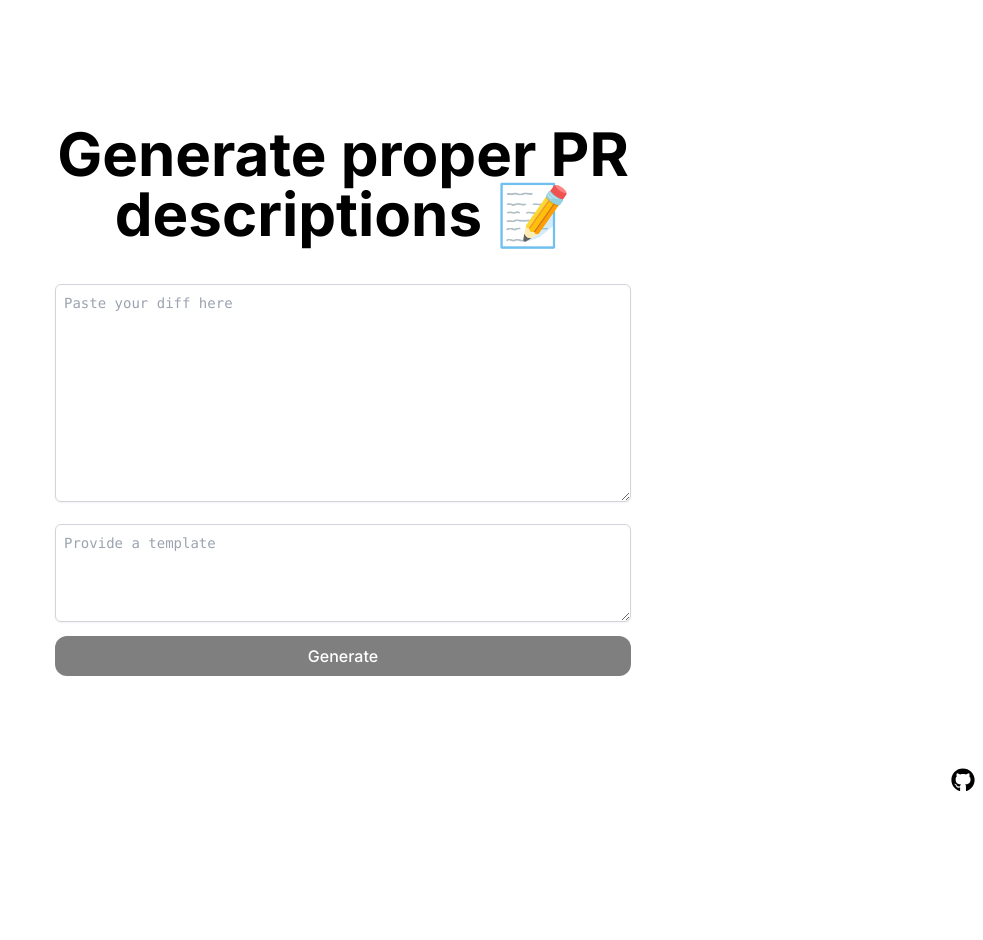
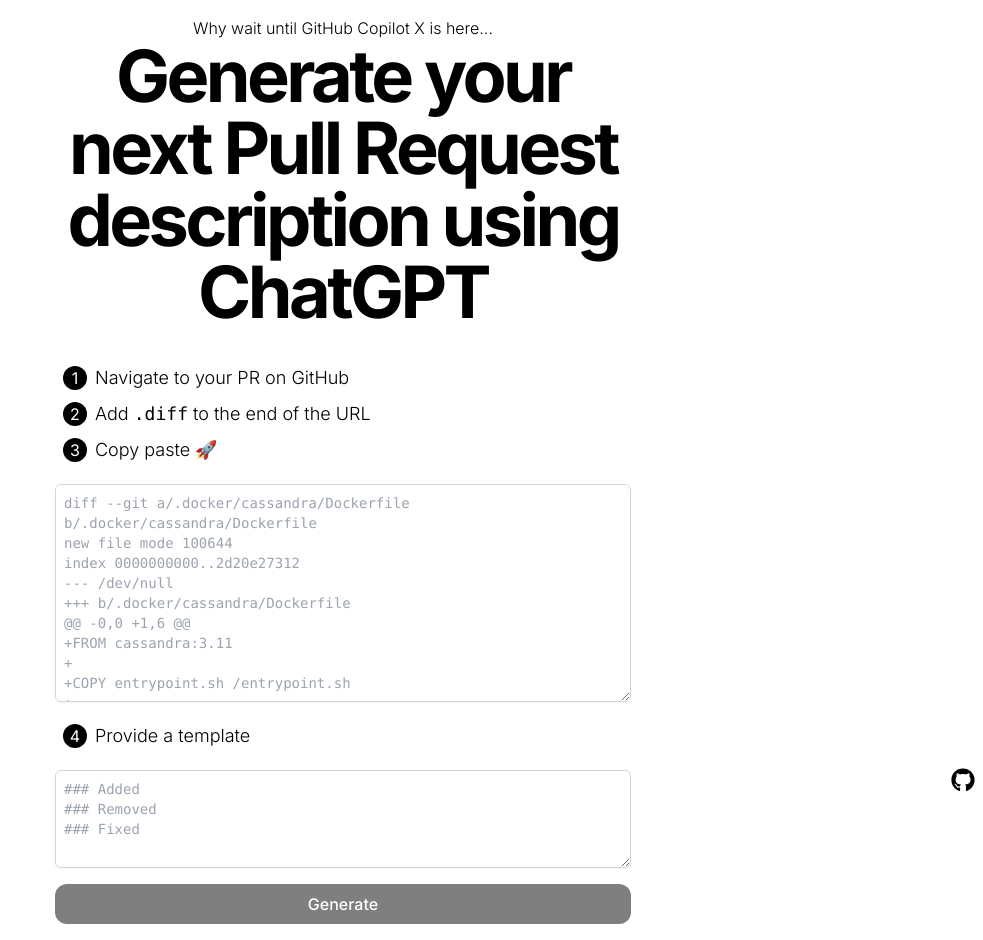
Before and after one commit to segersniels/propr, a Next.js app: page / in a window 1280 px wide. Shown: the whole page, without its empty margins (297-1280 px from the left). Before the commit the page ends 800 px from the top, so only its background shows below. Built offline with nearby package versions, Linux system fonts and the light colour scheme.

Commit message:
:sparkles: Add step-by-step instructions for generating a PR description

```diff
--- /dev/null
+++ b/src/components/Step/Step.module.css
@@ -0,0 +1,19 @@
+.decimal {
+  @apply rounded-full
+    text-white
+    bg-black
+    flex
+    items-center
+    justify-center
+    w-6
+    h-6
+    mr-2;
+}
+
+.step {
+  @apply list-decimal
+    list-inside
+    font-light
+    text-lg
+    antialiased;
+}
--- /dev/null
+++ b/src/components/Step/index.tsx
@@ -0,0 +1,13 @@
+import styles from './Step.module.css';
+import ReactMarkdown from 'react-markdown';
+
+const Step = ({ step, children }: { step: number; children: string }) => {
+  return (
+    <div className="flex items-center my-1 ml-2">
+      <div className={styles.decimal}>{step}</div>
+      <ReactMarkdown className={styles.step}>{children}</ReactMarkdown>
+    </div>
+  );
+};
+
+export default Step;
--- a/src/pages/index.tsx
+++ b/src/pages/index.tsx
@@ -9,7 +9,25 @@
 import styles from 'styles/Home.module.css';
 import Footer from 'components/Footer';
 import { AiOutlineLoading } from 'react-icons/ai';
-import ReactMarkdown from 'react-markdown'
+import ReactMarkdown from 'react-markdown';
+import Step from 'components/Step';
+
+const DIFF_PLACEHOLDER = `diff --git a/.docker/cassandra/Dockerfile b/.docker/cassandra/Dockerfile
+new file mode 100644
+index 0000000000..2d20e27312
+--- /dev/null
++++ b/.docker/cassandra/Dockerfile
+@@ -0,0 +1,6 @@
++FROM cassandra:3.11
++
++COPY entrypoint.sh /entrypoint.sh
++
++ENTRYPOINT ["/entrypoint.sh"]
++CMD ["cassandra", "-f"]`;
+
+const TEMPLATE_PLACEHOLDER = `### Added
+### Removed
+### Fixed`;
 
 const TextArea = (
   props: DetailedHTMLProps<
@@ -90,21 +108,30 @@
       </Head>
 
       <div className={styles.wrapper}>
+        <p className={styles.subtitle}>
+          Why wait until GitHub Copilot X is here...
+        </p>
         <h1 className={styles.title}>
-          Generate proper PR descriptions 📝
+          Generate your next Pull Request description using ChatGPT
         </h1>
 
-        <form onSubmit={handleSubmit}>
+        <form className={styles.form} onSubmit={handleSubmit}>
+          <Step step={1}>Navigate to your PR on GitHub</Step>
+          <Step step={2}>Add `.diff` to the end of the URL</Step>
+          <Step step={3}>Copy paste 🚀</Step>
+
           <TextArea
             value={diff}
-            placeholder="Paste your diff here"
+            placeholder={DIFF_PLACEHOLDER}
             onChange={(event) => setDiff(event.target.value)}
             rows={10}
           />
 
+          <Step step={4}>Provide a template</Step>
+
           <TextArea
             value={template}
-            placeholder="Provide a template"
+            placeholder={TEMPLATE_PLACEHOLDER}
             onChange={(event) => setTemplate(event.target.value)}
             rows={4}
           />
--- a/src/styles/Home.module.css
+++ b/src/styles/Home.module.css
@@ -1,8 +1,7 @@
 .container {
   @apply flex
-    max-w-5xl
+    flex-row
     mx-auto
-    flex-col
     items-center
     justify-center
     p-4
@@ -10,19 +9,54 @@
 }
 
 .wrapper {
-  @apply max-w-xl
+  @apply flex
+    flex-col
+    flex-1
+    max-w-xl
+    w-full
+    items-center;
+}
+
+.subtitle {
+  @apply font-light;
+}
+
+.title {
+  @apply text-7xl
+    font-bold
+    text-center
+    tracking-tighter
+    mb-8;
+}
+
+.form {
+  @apply flex
+    flex-col
     w-full;
 }
 
-.title {
-  @apply text-6xl
-    font-bold
-    text-center
-    mb-8;
+.decimal {
+  @apply rounded-full
+    text-white
+    bg-black
+    flex
+    items-center
+    justify-center
+    w-6
+    h-6
+    mr-2;
+}
+
+.step {
+  @apply list-decimal
+    list-inside
+    font-light
+    text-lg
+    antialiased;
 }
 
 .textarea {
-  @apply w-full
+  @apply flex-1
     font-mono
     text-sm
     rounded-md
@@ -33,7 +67,7 @@
     focus:border-gray-800
     focus:ring-black
     p-2
-    my-2;
+    my-4;
 }
 
 .button {
@@ -74,7 +108,7 @@
 .message ul {
   @apply font-light
     list-disc
-    ml-4;
+    list-inside;
 }
 
 .gitmoji {
```
